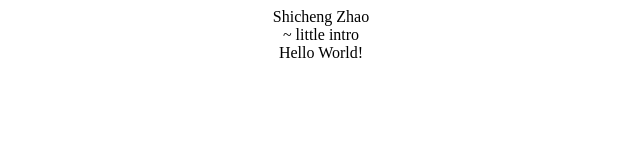
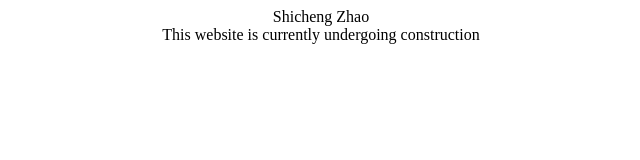
Before and after one commit to chessplyr888/chessplyr888.github.io, a plain HTML site: page index.html in a window 1280 px wide. Shown: the whole page, without its empty margins (319-959 px from the left). Drawn offline with Linux system fonts and the light colour scheme.

Commit message:
added wip message

```diff
--- a/index.html
+++ b/index.html
@@ -19,7 +19,7 @@
 </head>
 <body>
 	<h1 class="myname">Shicheng Zhao</h1>
-	<h2>~ little intro</h2>
-	<p>Hello World!</p>
+	<h2>This website is currently undergoing construction</h2>
+	<p></p>
 </body>
 </html>
```
